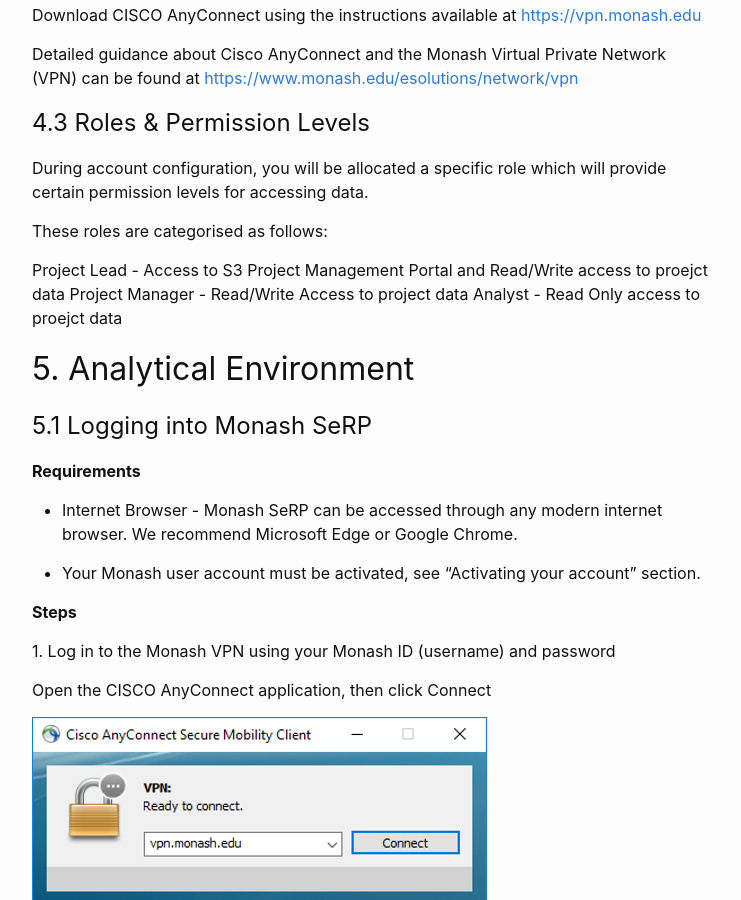
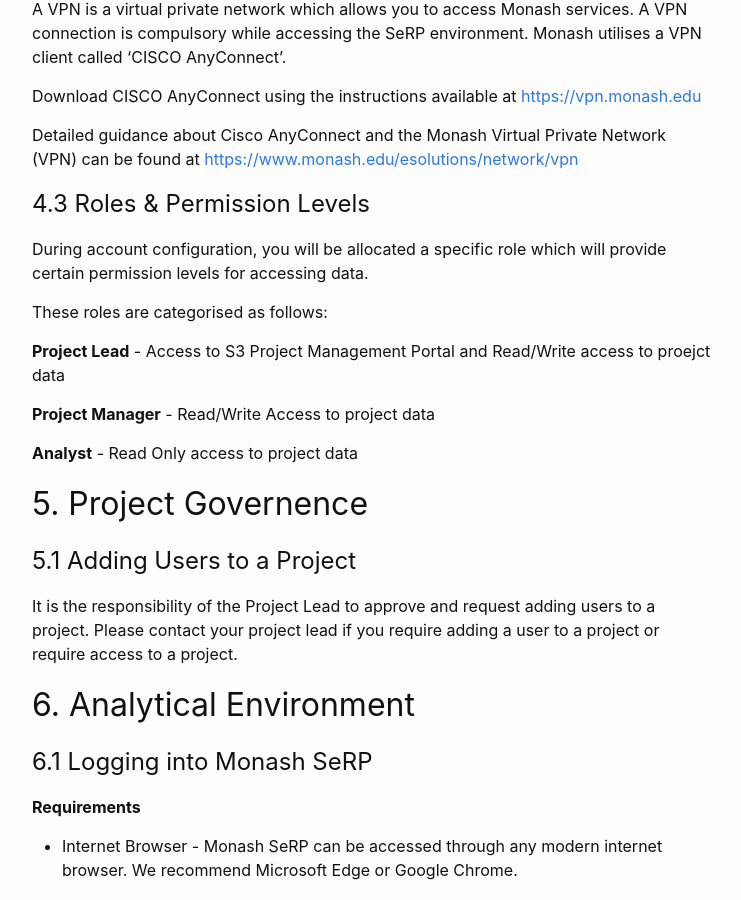
Before and after one commit to ARDC-Secure-Platforms/ardc-serp-docs, a Jekyll site: the page built from _docs/03-rucop-tm.md, in a window 1280 px wide and 900 px high, scrolled down 3840 px. Shown: the whole window, without its empty margins (268-1009 px from the left). Built offline with Jekyll 4.4.1, drawn with Linux system fonts in a browser that asks for light colours; some of the changed text lies outside the part shown.

Commit message:
RUCO training manual udpated adding users

```diff
--- a/_docs/03-rucop-tm.md
+++ b/_docs/03-rucop-tm.md
@@ -22,24 +22,28 @@ layout: episode
 >
 > [4.3 Rroles & Permissions Levels](#roles-permissions)
 
+**[5 Project Governence](#project-gov)**
 
-**[5 Analytical Environment](#analytical-environment)**
+> [5.1 Adding users to a Project](#adding-users)
 
-> [5.1 Logging into Monash SeRP](#logging-into-monash-serp)
+
+**[6 Analytical Environment](#analytical-environment)**
+
+> [6.1 Logging into Monash SeRP](#logging-into-monash-serp)
 >
-> [5.2 Project Data - P Drive](#project-data-p-drive)
+> [6.2 Project Data - P Drive](#project-data-p-drive)
 >
-> [5.3 Personal Workspace - U Drive](#personal-workspace-u-drive)
+> [6.3 Personal Workspace - U Drive](#personal-workspace-u-drive)
 >
-> [5.4 Saving files to the desktop](#saving-files-desktop)
+> [6.4 Saving files to the desktop](#saving-files-desktop)
 >
-> [5.5 Analysis Applications](#analysis-applications)
+> [6.5 Analysis Applications](#analysis-applications)
 >
-> [5.6 File In Process](#file-in-process)
+> [6.6 File In Process](#file-in-process)
 >
-> [5.7 File In Process (Large Datasets)](#file-in-process-large)
+> [6.7 File In Process (Large Datasets)](#file-in-process-large)
 >
-> [5.8 File Out Process](#file-out-process)
+> [6.8 File Out Process](#file-out-process)
 
 <div id="introduction" />
 # 1. Introduction
@@ -188,15 +192,25 @@ During account configuration, you will be allocated a specific role which will p
 
 These roles are categorised as follows:
 
-Project Lead - Access to S3 Project Management Portal and  Read/Write access to proejct data
-Project Manager - Read/Write Access to project data
-Analyst - Read Only access to proejct data
+**Project Lead** - Access to S3 Project Management Portal and  Read/Write access to proejct data
+
+**Project Manager** - Read/Write Access to project data
+
+**Analyst** - Read Only access to project data
+
+<div id="project-gov" />
+# 5. Project Governence
+
+<div id="addding-users" />
+## 5.1 Adding Users to a Project
+
+It is the responsibility of the Project Lead to approve and request adding users to a project. Please contact your project lead if you require adding a user to a project or require access to a project.
 
 <div id="analytical-environment" />
-# 5. Analytical Environment
+# 6. Analytical Environment
 
 <div id="logging-into-monash-serp" />
-## 5.1 Logging into Monash SeRP
+## 6.1 Logging into Monash SeRP
 
 **Requirements**
 
@@ -273,7 +287,7 @@ re-enter your Monash ID and password.
 
 ![Monash VDI Login](images/03-rucop-tm/monash-vdi-login.png)
 
-12. Congratulations, you are now logged in!
+12\. Congratulations, you are now logged in!
 
 Upon first time log in, it may take a minute to load your personal
 desktop.
@@ -283,7 +297,7 @@ left of the screen. This will Load a menu screen,
 click on your name in top right corner of screen and click *sign-out*.
 
 <div id="project-data-p-drive" />
-## 5.2 Project Data - P Drive
+## 6.2 Project Data - P Drive
 
 1\. To access your research data folders, you must be logged into the
 Monash SeRP Analytical Environment and click on the *File Explorer* icon
@@ -300,7 +314,7 @@ approved to access.
 ![Windows Explorer Drives](images/03-rucop-tm/windows-explorer-drives.png)
 
 <div id="personal-workspace-u-drive" />
-## 5.3 Personal Workspace - U Drive
+## 6.3 Personal Workspace - U Drive
 
 1\. Your own reference documents, scripts or research outputs should be
 saved to the U drive
@@ -317,7 +331,7 @@ Documents' folder is a component of a user's profile and is unique to
 each user.
 
 <div id="saving-files-desktop" />
-## 5.4 Saving files to the desktop
+## 6.4 Saving files to the desktop
 
 1\. It is recommended that you do not save any files to the desktop of
 the analytical machine.
@@ -332,7 +346,7 @@ same machine again in future.
 4\. All files should be saved to either the P drive or U drive.
 
 <div id="analysis-applications" />
-## 5.5 Analysis Applications
+## 6.5 Analysis Applications
 
 If you require additional packages to be installed for any of the
 below applications, please submit your request to
@@ -407,7 +421,7 @@ FUZZY is also available.
 ![SPSS Fuzzy](images/03-rucop-tm/spss-fuzzy.png)
 
 <div id="file-in-process" />
-## 5.6 File in Process
+## 6.6 File in Process
 
 This process should be used by the Data Custodian to ingress project
 files such as datasets, data dictionaries, scripts and other supporting
@@ -474,7 +488,7 @@ be available on the U: Drive.
 appropriate project researchers to access the data.
 
 <div id="file-in-process-large" />
-## 5.7 File In Process (Large Datasets)
+## 6.7 File In Process (Large Datasets)
 
 1\. There is no file size limit for data ingress using the File In
 Process described above.
@@ -486,7 +500,7 @@ uploaded to an SQL Database.
 using these alternate methods.
 
 <div id="file-out-process />
-## 5.8 File Out Process
+## 6.8 File Out Process
 
 1\. File Out requests are submitted from within the Monash SeRP virtual
 desktop environment, using the SeRP Egress desktop shortcut.
```
